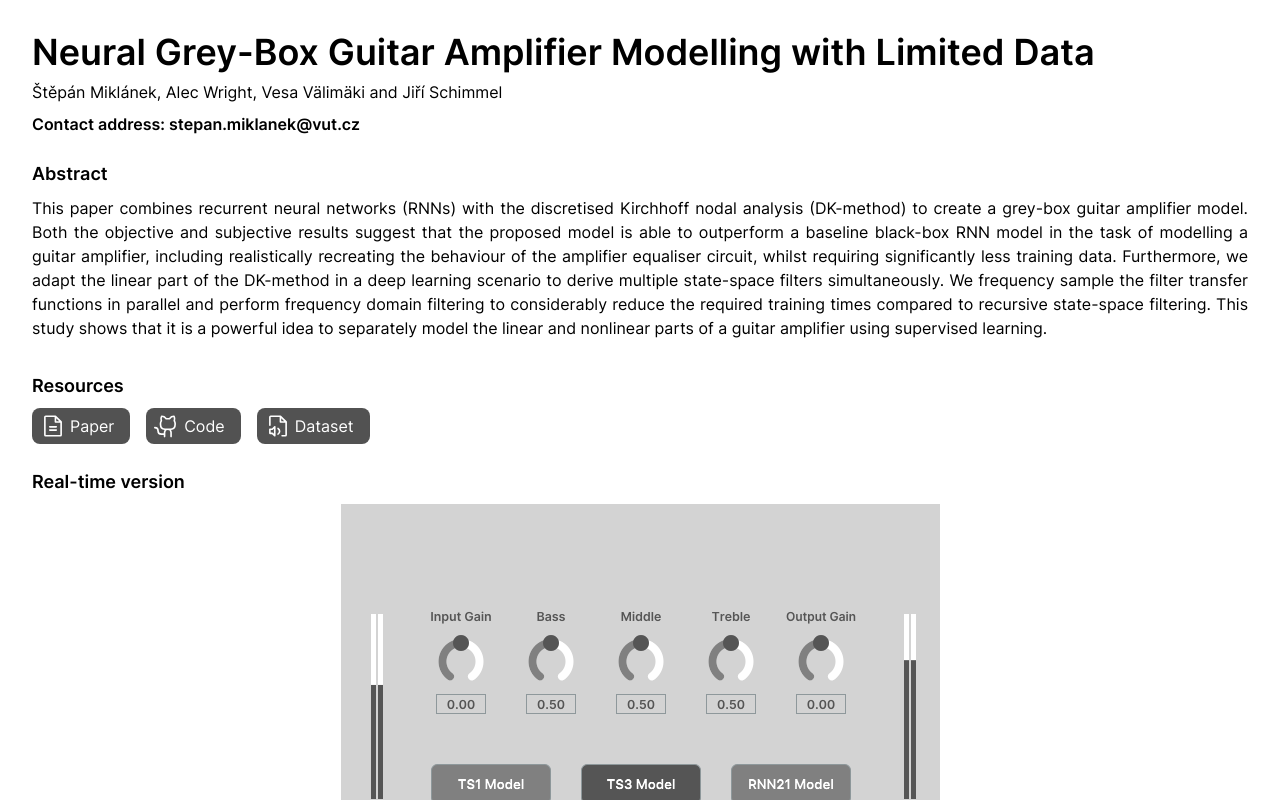
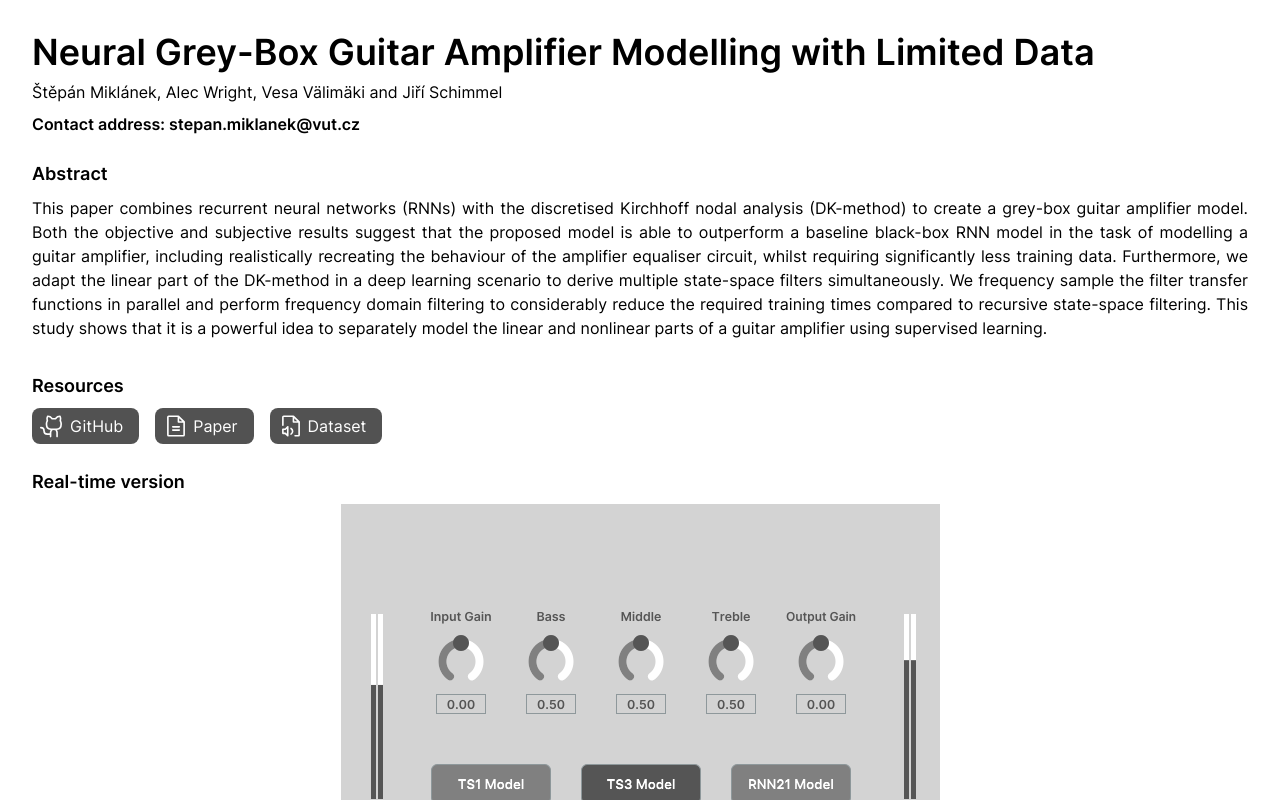
Before and after one commit to stepanmk/grey-box-amp, a Vue app in the folder listening-site/: page / in a window 1280 px wide. Shown: the top 800 px of the page. Built offline with nearby package versions, Linux system fonts and the light colour scheme.

Commit message:
update listening site

```diff
--- a/listening-site/src/App.vue
+++ b/listening-site/src/App.vue
@@ -162,14 +162,14 @@ function addSetting(selectedFiles, settingName, elementName, models)
 
         <p class="w-full font-semibold mt-4 text-lg">Resources</p>
         <div class="w-full flex flex-col xl:flex-row gap-4">
+            <a href="https://github.com/stepanmk/grey-box-amp/" class="pl-2 pr-4 h-9 flex flex-row items-center justify-center gap-1 bg-neutral-600 rounded-lg hover:bg-neutral-900 text-white">
+                <Icon icon="ph:github-logo" width="26"/>
+                <p class="">GitHub</p>
+            </a>
+
             <a href="" class="pl-2 pr-4 h-9 flex flex-row items-center justify-center gap-1 bg-neutral-600 rounded-lg hover:bg-neutral-900 text-white">
                 <Icon icon="ph:file-text" width="26"/>
                 <p class="">Paper</p>
-            </a>
-
-            <a href="https://github.com/stepanmk/grey-box-amp/" class="pl-2 pr-4 h-9 flex flex-row items-center justify-center gap-1 bg-neutral-600 rounded-lg hover:bg-neutral-900 text-white">
-                <Icon icon="ph:github-logo" width="26"/>
-                <p class="">Code</p>
             </a>
 
             <a href="https://zenodo.org/record/7970723" class="pl-2 pr-4 h-9 flex flex-row items-center justify-center gap-1 bg-neutral-600 rounded-lg hover:bg-neutral-900 text-white">
@@ -179,7 +179,7 @@ function addSetting(selectedFiles, settingName, elementName, models)
         </div>
 
         <p class="w-full font-semibold mt-4 text-lg">Real-time version</p>
-        <a href="https://github.com/stepanmk/grey-box-amp/tree/master/plugin" class="w-full flex justify-center">
+        <a href="https://github.com/stepanmk/grey-box-amp/tree/main/plugin" class="w-full flex justify-center">
             <img src="./assets/plugin.png" alt="">
         </a>
 
```
Also changed, not shown: 5 other files (tests, documents, lock files or other folders).
